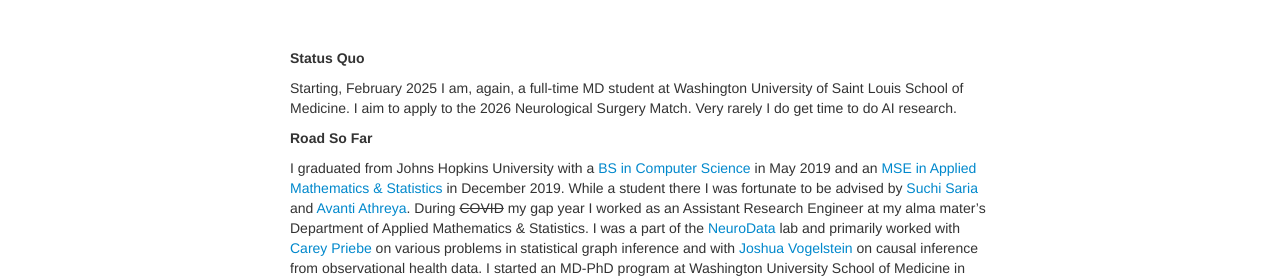
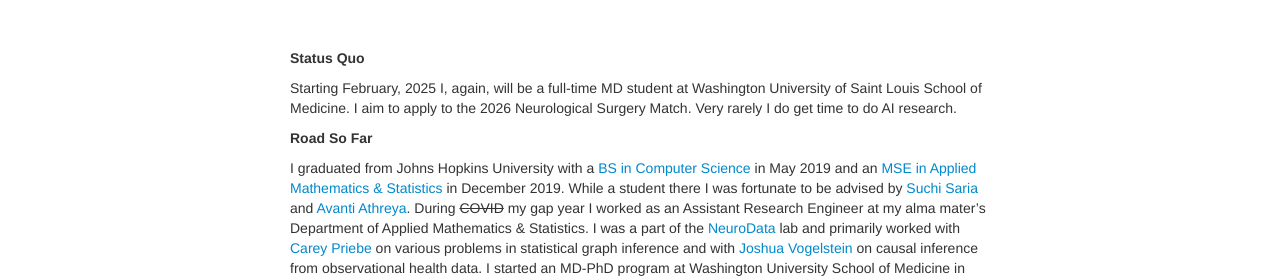
Before and after one commit to alyakin314/alyakin314.github.io, a Jekyll site: the page built from index.md, in a window 1280 px wide. Shown: the part 514-792 px from the top of the page. Built offline with Jekyll 4.4.1, drawn with Linux system fonts in a browser that asks for light colours.

Commit message:
fix to cv and page

```diff
--- a/index.md
+++ b/index.md
@@ -38,7 +38,7 @@
 
 **Status Quo**
 
-Starting, February 2025 I am, again, a full-time MD student at Washington
+Starting February, 2025 I, again, will be a full-time MD student at Washington
 University of Saint Louis School of Medicine. I aim to apply to the 2026
 Neurological Surgery Match. Very rarely I do get time to do AI research.
 <!--
```
Also changed, not shown: 1 other file.
